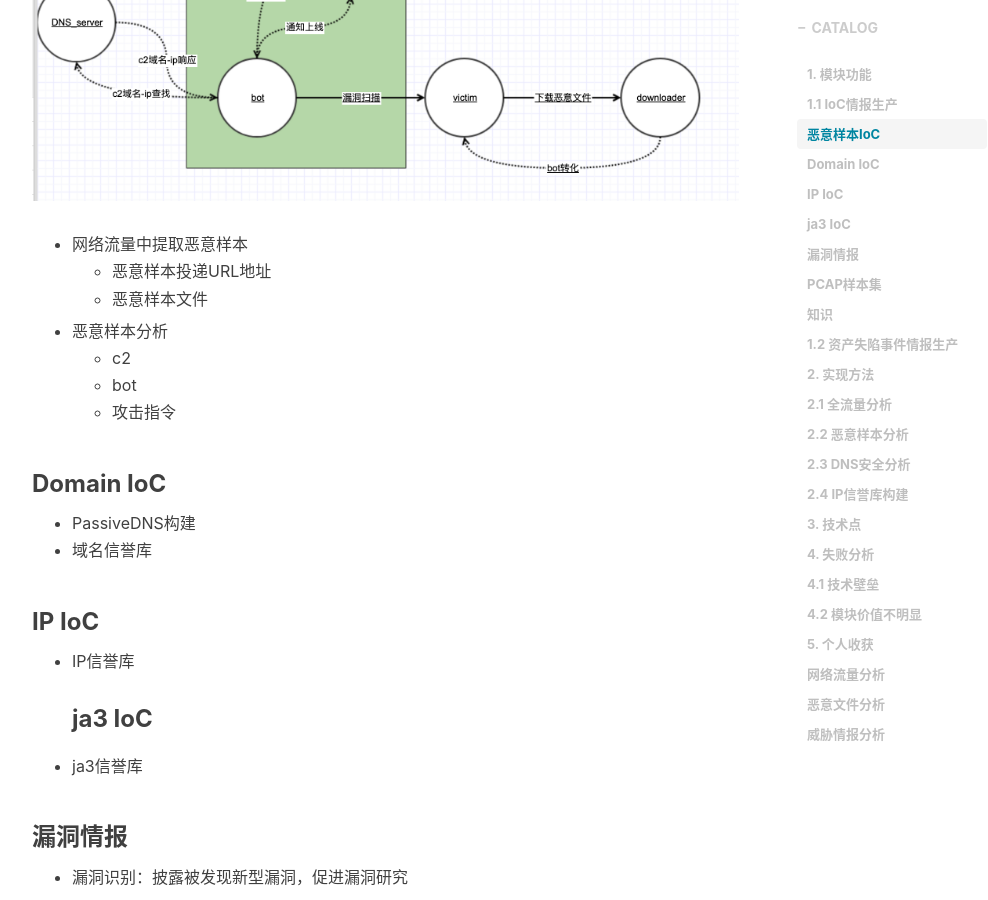
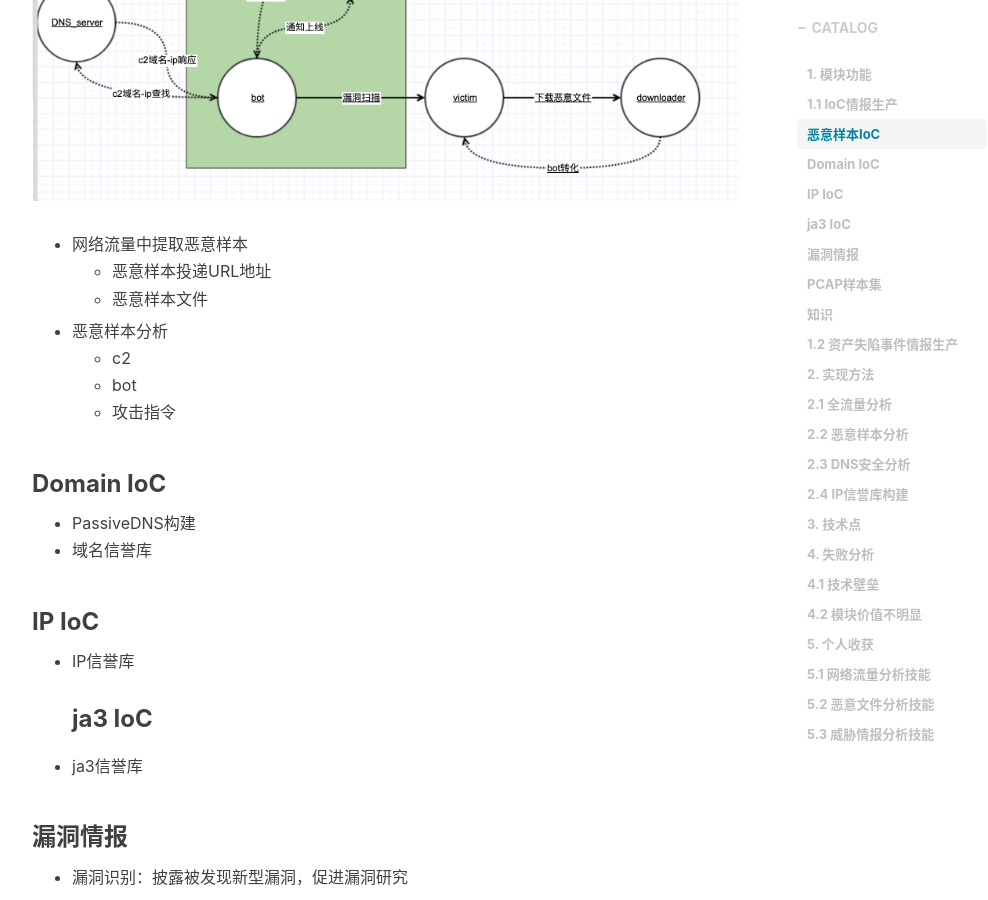
Before and after one commit to tanjiti/tanjiti.github.io, a Jekyll site: the page built from _posts/2022-10-28-那些年我研发的无用模块——IoC情报采集.markdown, in a window 1280 px wide and 900 px high, scrolled down 1030 px. Shown: the whole window, without its empty margins (233-1221 px from the left). Built offline with Jekyll 4.4.1, drawn with Linux system fonts in a browser that asks for light colours; nearby versions of some CDN libraries; comment, search, counter and statistics services are not loaded; some of the changed text lies outside the part shown.

```diff
--- a/_posts/2022-10-28-那些年我研发的无用模块——IoC情报采集.markdown
+++ b/_posts/2022-10-28-那些年我研发的无用模块——IoC情报采集.markdown
@@ -141,10 +141,10 @@
 - 有失陷事件检测的同类产品
 
 # 5. 个人收获
-## 网络流量分析
+## 5.1 网络流量分析技能
 - suricata技术栈
 - botnet
-# 恶意文件分析
+## 5.2 恶意文件分析技能
 - 静态分析：botnet c2的寻找
-# 威胁情报分析
+## 5.3 威胁情报分析技能
 - IoC情报
```
